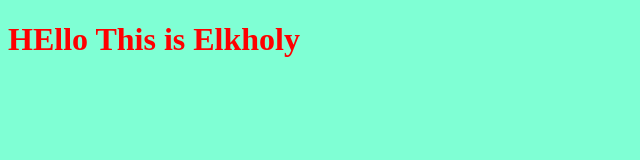
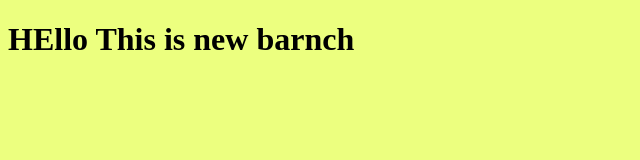
Before and after one commit to Mohamed-A-Elkholy/myProject, a plain HTML site: page index.html in a window 1280 px wide. Shown: the whole page, without its empty margins (0-640 px from the left). Drawn offline with Linux system fonts and the light colour scheme.

Commit message:
Changing style for the title

```diff
--- a/index.html
+++ b/index.html
@@ -8,7 +8,7 @@
 </head>
 <body>
 
-    <h1>HEllo This is Elkholy</h1>
+    <h1>HEllo This is new barnch</h1>
     <script src="app.js"></script>
 </body>
 </html>
--- a/style.css
+++ b/style.css
@@ -1,6 +1,3 @@
 body{
-    background-color: aquamarine;
+    background-color: rgb(236, 255, 127);
 }
-h1{
-    color: red;
-}
```
